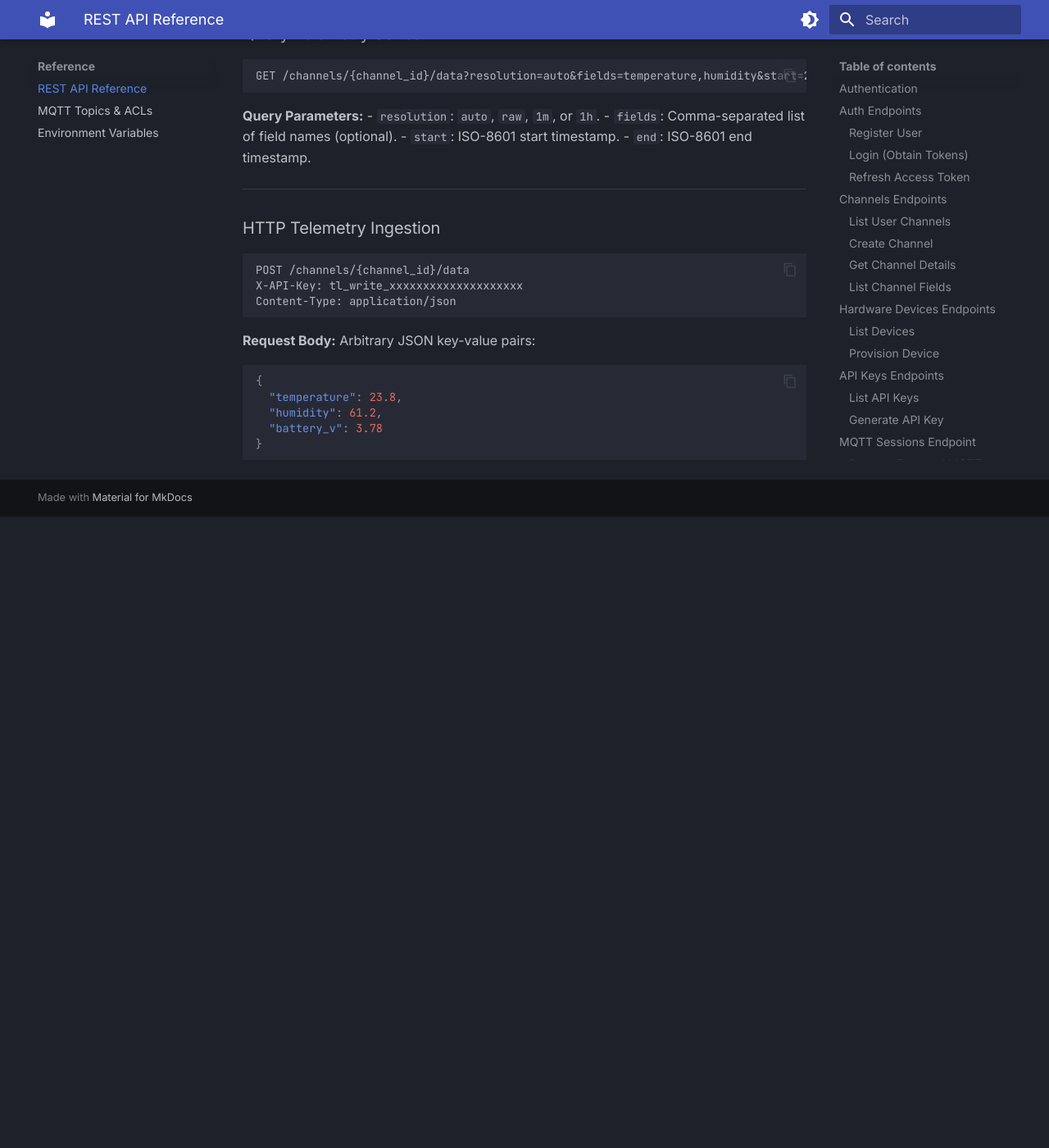
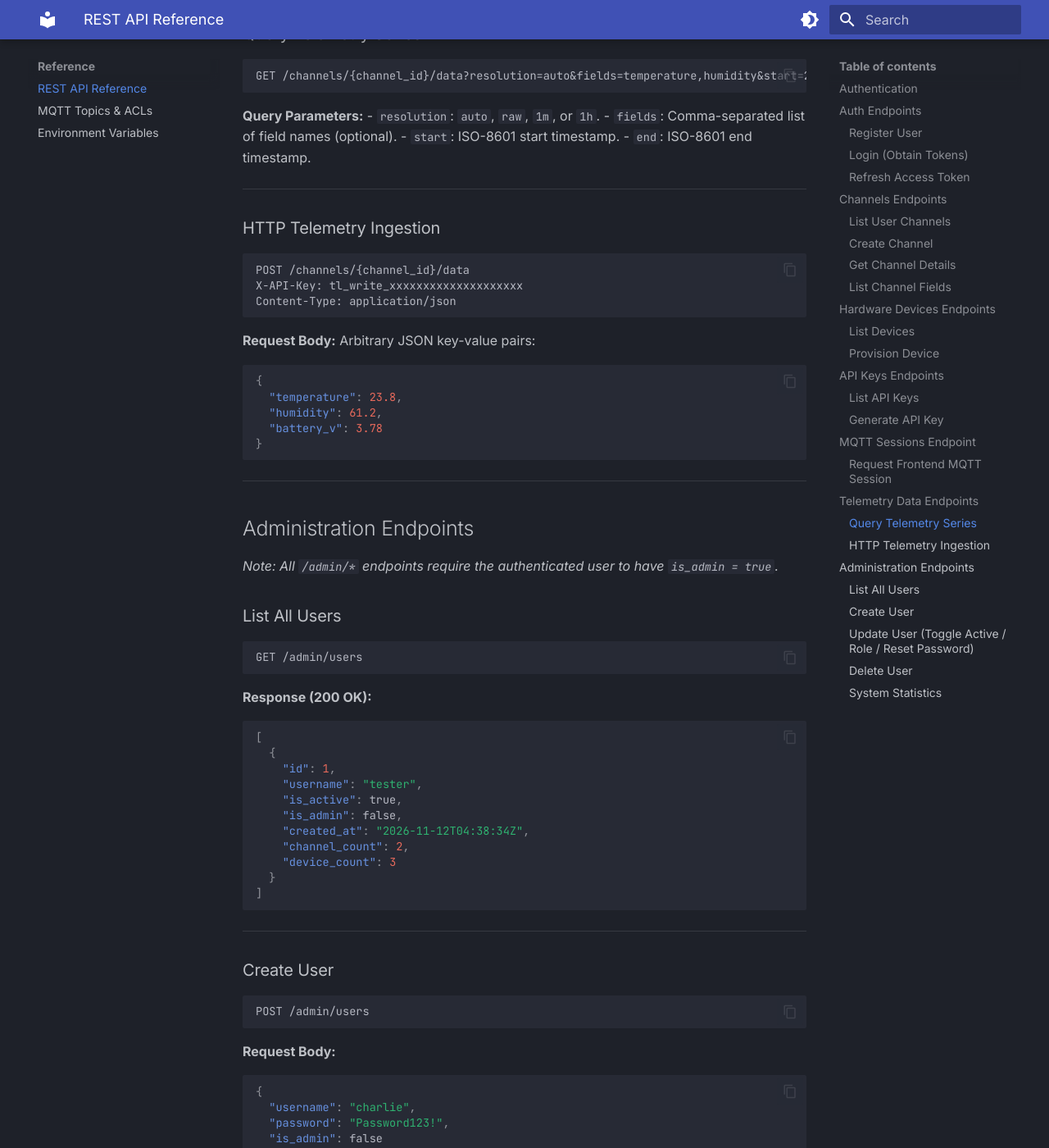
Before and after one commit to iimarky1234/thinglarp, an MkDocs documentation site: the page built from docs/reference/api_reference.md, in a window 1280 px wide and 1400 px high, scrolled down 4728 px. Shown: the whole window at 82% size. Built offline with MkDocs 1.6.1 and Material for MkDocs 9.7.7, drawn with Linux system fonts in a browser that asks for light colours; before the commit the page ends 5358 px from its top, so only the background shows below that; some of the changed text lies outside the part shown.

Commit message:
Updated docs

````diff
--- a/docs/reference/api_reference.md
+++ b/docs/reference/api_reference.md
@@ -231,3 +231,83 @@ Content-Type: application/json
   "battery_v": 3.78
 }
 ```
+
+---
+
+## Administration Endpoints
+
+*Note: All `/admin/*` endpoints require the authenticated user to have `is_admin = true`.*
+
+### List All Users
+```http
+GET /admin/users
+```
+**Response (200 OK):**
+```json
+[
+  {
+    "id": 1,
+    "username": "tester",
+    "is_active": true,
+    "is_admin": false,
+    "created_at": "2026-11-12T04:38:34Z",
+    "channel_count": 2,
+    "device_count": 3
+  }
+]
+```
+
+---
+
+### Create User
+```http
+POST /admin/users
+```
+**Request Body:**
+```json
+{
+  "username": "charlie",
+  "password": "Password123!",
+  "is_admin": false
+}
+```
+
+---
+
+### Update User (Toggle Active / Role / Reset Password)
+```http
+PATCH /admin/users/{user_id}
+```
+**Request Body:**
+```json
+{
+  "is_active": false,
+  "is_admin": true,
+  "password": "NewSecurePassword123!"
+}
+```
+
+---
+
+### Delete User
+```http
+DELETE /admin/users/{user_id}
+```
+**Response (204 No Content)**
+
+---
+
+### System Statistics
+```http
+GET /admin/stats
+```
+**Response (200 OK):**
+```json
+{
+  "total_users": 15,
+  "active_users": 14,
+  "total_channels": 42,
+  "total_devices": 98,
+  "total_points": 1450200
+}
+```
````
Also changed, not shown: docs/guides/getting_started.md (+7 -6 lines).
